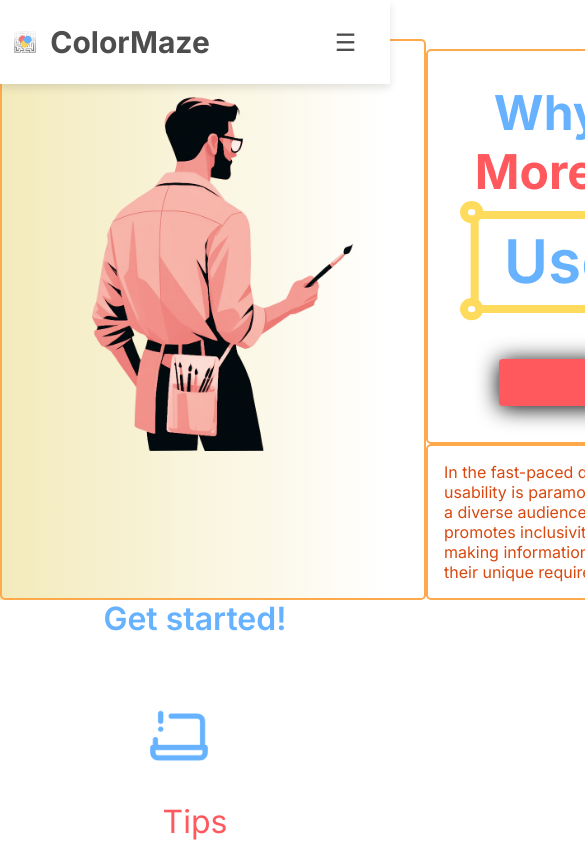
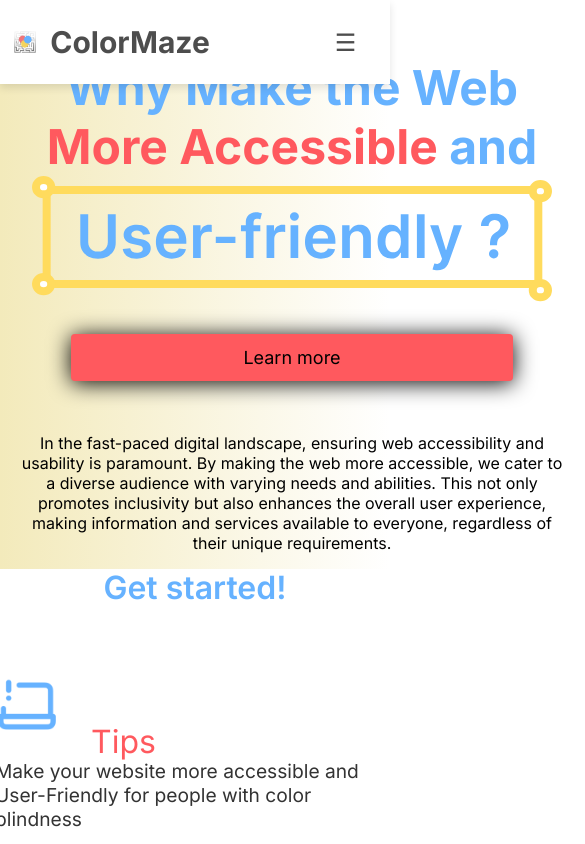
Before and after one commit to KetrinV/colorblind-people-app, a Nuxt app: page / in a window 390 px wide. Shown: the top 844 px of the page, 585 px wide, since content can reach past the window. Built offline with nearby package versions, Linux system fonts and the light colour scheme.

Commit message:
last minute bug fixes after accidental delete

```diff
--- a/assets/css/main.css
+++ b/assets/css/main.css
@@ -21,10 +21,10 @@
   }
 
 body {
-    padding-top: 10%;
+    padding-top: 4%;
     background: #FFF;
     /*
-    background: url(https://i.etsystatic.com/18226958/r/il/cb5d0b/1732779826/il_fullxfull.1732779826_pu7v.jpg) no-repeat center center fixed;
+    background: url(#) no-repeat center center fixed;
     background-size: cover;
     */
   }
@@ -39,14 +39,15 @@ body {
 
   .box1 {
     flex: 1;
-    border: 2px solid #ffa94d;
-    border-radius: 5px;
+    /*border: 2px solid #ffa94d;*/
+    /*border-radius: 5px;*/
   }
 
   .box1 img {
     margin-top: 5%;
     width: auto;
     height: 50vh;
+    bottom: 0;
   }
 
   .right {
@@ -58,11 +59,13 @@ body {
 
   .box2,
   .box3 {
+    /*
     border: 2px solid #ffa94d;
     border-radius: 5px;
+    color: #d9480f;*/
     padding: 1em;
-    color: #d9480f;
     margin-top: 10px;
+    text-align: center;
   }
 
   .box3 {
@@ -128,7 +131,7 @@ body {
     padding-bottom: 6rem;
   }
 
-  .theme-introduction{
+  #theme-introduction{
     display: flex;
     flex-direction: column;
   }
@@ -362,7 +365,7 @@ body {
 .herobanner {
   background: #F3EABB;
   background: linear-gradient(90deg, #F3EABB, #FFFFFF);
-  height: 100%;
+  height: auto;
   width: 100%;
 }
 
@@ -398,6 +401,7 @@ body {
 
 /* Beginning of button section */
 #red-button {
+  margin-left: 40%;
   display: flex;
   justify-content: center;
   align-items: center;
@@ -735,6 +739,7 @@ input[type=checkbox] {
 }
 
 #artist-man {
+  display: none;
   grid-column: 1;
   grid-row: 1;
   width: 100%;
--- a/pages/index.vue
+++ b/pages/index.vue
@@ -10,14 +10,17 @@
 
             <section class="herobanner">
                 <div class="wrapper">
-                    <div class="box1"><img
+                    <div class="box1"><img id="artist-man"
                             src="/image_preview/Artiso_mano.png">
                     </div>
                     <div class="right">
                         <div class="box2">
                             <h1 id="title">Why Make the Web <mark>More Accessible</mark> and <img
                                     src="/image_preview/User-friendly.svg" alt="User Friendly?"></h1>
-                            <button style="vertical-align:middle" id="red-button">Learn more</button>
+
+                                    <a id="red-button" href="#theme-introduction" >
+                                    <p>Learn more</p>
+                                    </a>
                         </div>
                         <div class="box3">
                             <p id="#">In the fast-paced digital landscape, ensuring web accessibility and usability is
@@ -37,9 +40,11 @@
                     <h2 class="header-text">Get started!</h2>
                     <div id="gs-redirect-container">
                         <div id="gs-redirect">
-                            <img class="tips-icons" src="/tips-icons/TIPS.png" alt=" ">
-                            <mark id="gs-rd-title">Tips</mark>
-                            <p>Make your website more accessible and User-Friendly for people with color blindness</p>
+                            <nuxt-link to="../tips">
+                                <img class="tips-icons" src="/tips-icons/TIPS.png" alt=" ">
+                                <mark id="gs-rd-title">Tips</mark>
+                                <p>Make your website more accessible and User-Friendly for people with color blindness</p>
+                            </nuxt-link>
                         </div>
                         <div id="gs-redirect">
                             <img class="tips-icons" src="/tips-icons/pencil.png" alt=" ">
@@ -59,7 +64,7 @@
                 <br>
 
 
-                <section class="theme-introduction">
+                <section id="theme-introduction">
                     <h2 class="cool-title">What is Color Blindness and How Does It Impact User Experience?</h2>
                     <p class="p-text">Color blindness, or the inability to distinguish certain colors, presents a fascinating
                         challenge in the world of user experience. As we explore this condition, we aim to uncover
```
